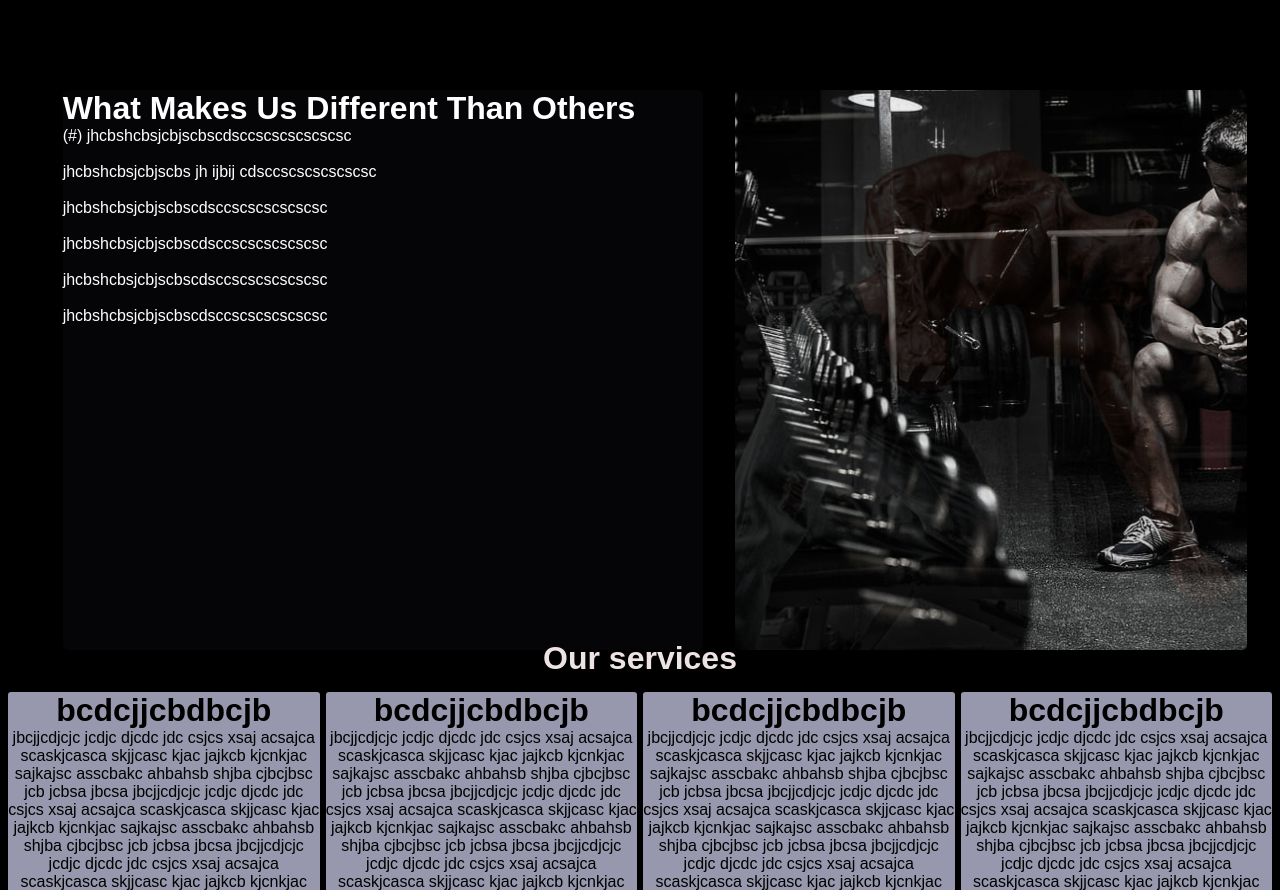
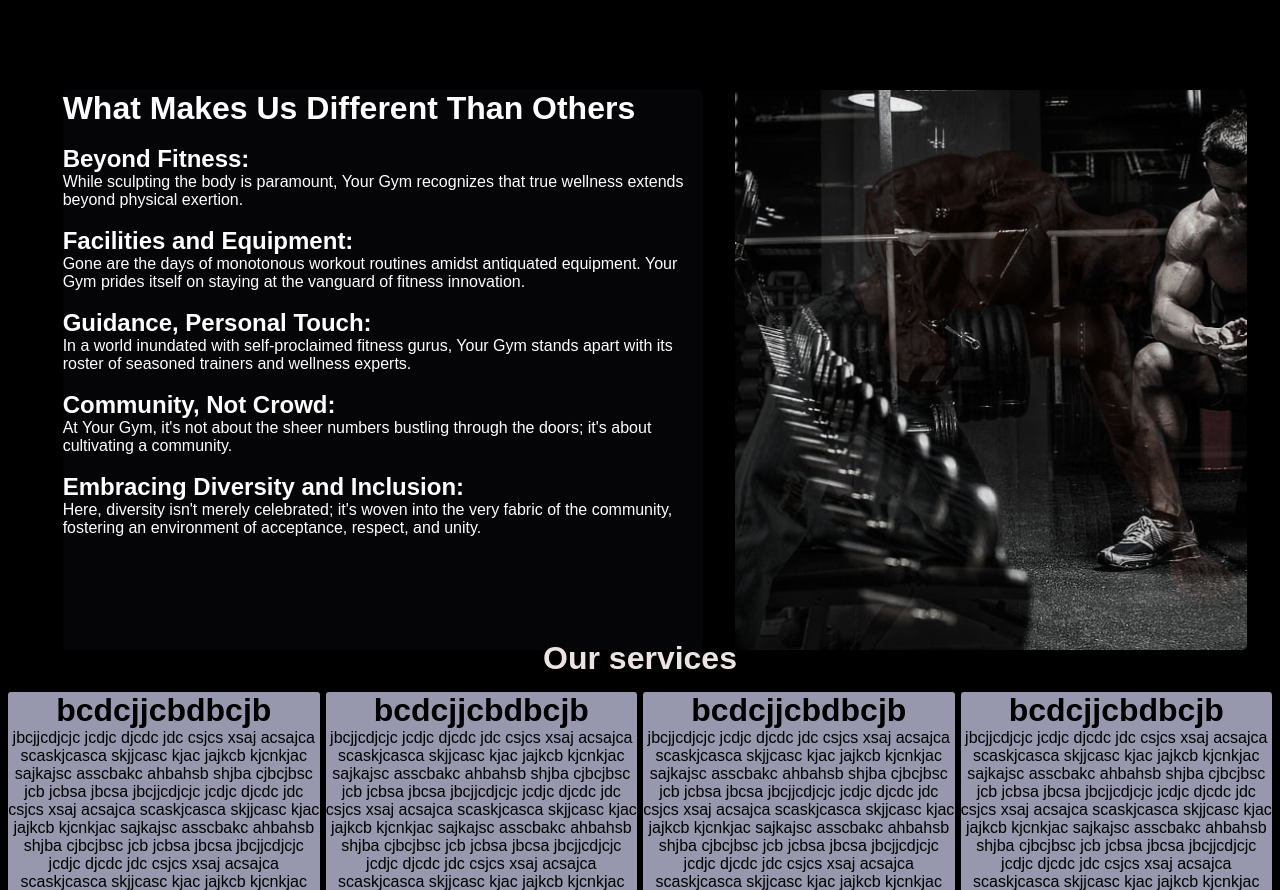
Before and after one commit to ananthutm18/demowebsite, a plain HTML site: page index.html in a window 1280 px wide. Shown: the part 1180-2070 px from the top of the page. Drawn offline with Linux system fonts and the light colour scheme.

Commit message:
content added

```diff
--- a/index.html
+++ b/index.html
@@ -87,15 +87,21 @@
             <div class="leftus">
 
                 <h1>What Makes Us
-                    Different Than Others</h1>
+                    Different Than Others</h1><br>
 
-                    <p>(#) jhcbshcbsjcbjscbscdsccscscscscscsc</p><br>
-                    <p>jhcbshcbsjcbjscbs  jh ijbij cdsccscscscscscsc</p><br>
-                    <p>jhcbshcbsjcbjscbscdsccscscscscscsc</p><br>
-                    <p>jhcbshcbsjcbjscbscdsccscscscscscsc</p><br>
+                    <p><h2>Beyond Fitness:</h2>
+                        While sculpting the body is paramount, Your Gym recognizes that true wellness extends beyond physical exertion.</p><br>
+                    <p><h2>Facilities and Equipment:</h2>
+                        Gone are the days of monotonous workout routines
+                         amidst antiquated equipment. Your Gym prides itself on staying at the vanguard of fitness innovation.</p><br>
+                    <p><h2> Guidance, Personal Touch:</h2>
+                        In a world inundated with self-proclaimed fitness gurus, Your Gym stands apart with its roster of seasoned trainers and wellness experts.</p><br>
+                    <p><h2>Community, Not Crowd:</h2>
+                        At Your Gym, it's not about the sheer numbers bustling through the doors; it's about cultivating a community.</p><br>
 
-                    <p>jhcbshcbsjcbjscbscdsccscscscscscsc</p><br>
-                    <p>jhcbshcbsjcbjscbscdsccscscscscscsc</p><br>
+                    <p><h2>Embracing Diversity and Inclusion:</h2> Here, diversity isn't merely celebrated; it's woven into
+                        the very fabric of the community, fostering an environment of acceptance, respect, and unity.</p><br>
+
 
 
             </div>
```
